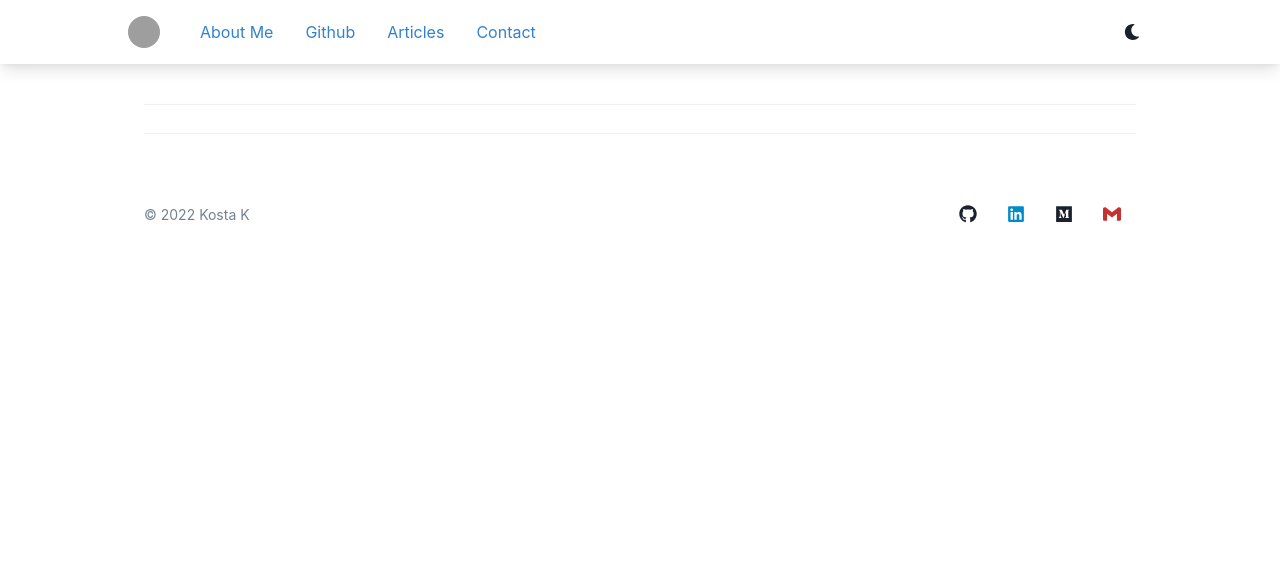
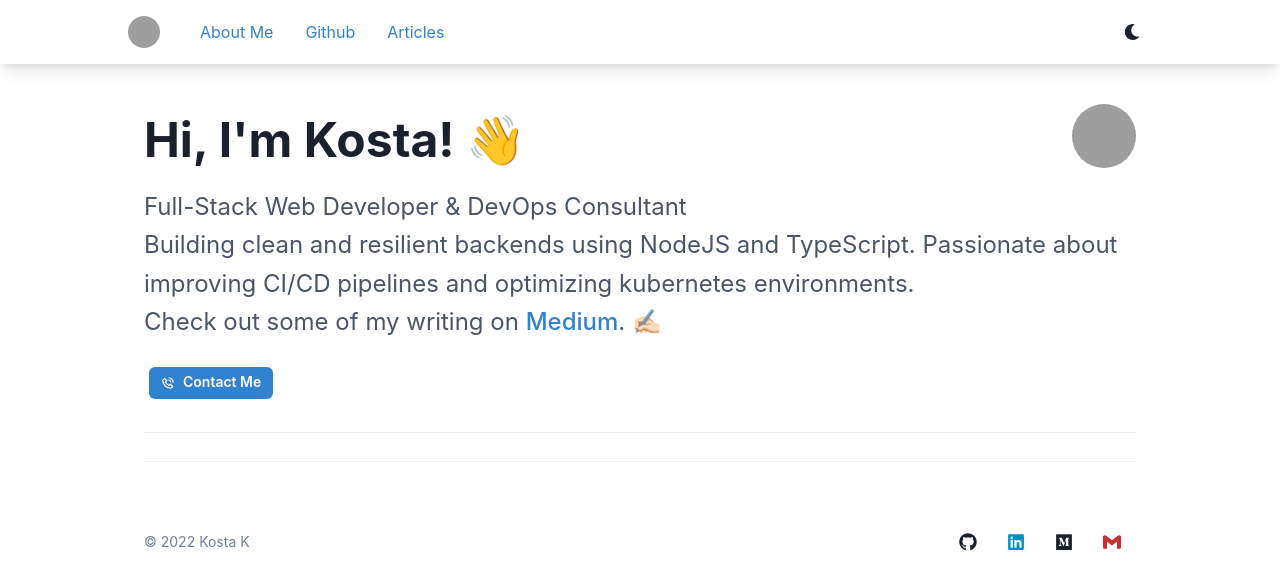
Before and after one commit to kosta1221/kostas-portfolio-website, a Next.js app: page / in a window 1280 px wide. Shown: the top 588 px of the page. Built offline with nearby package versions, Linux system fonts and the light colour scheme; grey boxes are pictures that could not be loaded.

Commit message:
ProfileSection

```diff
--- a/constant/index.tsx
+++ b/constant/index.tsx
@@ -5,7 +5,6 @@ const menuLinks = [
   { name: "About Me", route: "/about" },
   { name: "Github", route: "/github" },
   { name: "Articles", route: "/articles" },
-  { name: "Contact", route: "/contact" },
 ];
 
 const siteConfig = {
--- a/pages/index.tsx
+++ b/pages/index.tsx
@@ -1,6 +1,7 @@
 import { Container, Divider } from "@chakra-ui/react";
 import type { NextPage } from "next";
 import Head from "next/head";
+import ProfileSection from "../section/ProfileSection";
 import styles from "../styles/Home.module.css";
 
 const Home: NextPage = () => {
@@ -15,7 +16,7 @@ const Home: NextPage = () => {
 
       <main>
         <Container maxW="container.lg" mt={["5", "10"]} mb={["5", "10"]}>
-          {/* <ProfileSection /> */}
+          <ProfileSection />
           <Divider my={7} />
           {/* <TechStackSection /> */}
           <Divider my={7} />
--- /dev/null
+++ b/section/ProfileSection.tsx
@@ -0,0 +1,69 @@
+import {
+  Avatar,
+  Box,
+  Button,
+  ButtonGroup,
+  Flex,
+  Heading,
+  LightMode,
+  Link,
+  SlideFade,
+  useColorModeValue,
+} from "@chakra-ui/react";
+import { BiPhoneCall } from "react-icons/bi";
+import Paragraph from "../components/Paragraph";
+
+const ProfileSection = () => {
+  return (
+    <SlideFade in offsetX={80}>
+      <Box>
+        <Flex alignItems="center" justifyContent="space-between">
+          <Heading as="h1" fontSize={{ base: "28px", md: "40px", lg: "48px" }} mb={3}>
+            Hi, I&apos;m Kosta! <span className="waving-hand">👋</span>
+          </Heading>
+          <Flex alignItems={"flex-end"}>
+            <Avatar name="Kosta K" src="/profile_picture.png" mb={5} size="lg" />
+          </Flex>
+        </Flex>
+        <Paragraph fontSize="2xl" lineHeight={1.6}>
+          Full-Stack Web Developer & DevOps Consultant
+        </Paragraph>
+        <Paragraph fontSize="2xl" lineHeight={1.6}>
+          Building clean and resilient backends using NodeJS and TypeScript.{"\n"}Passionate about
+          improving CI/CD pipelines and optimizing kubernetes environments.
+        </Paragraph>
+        <Paragraph fontSize="2xl" lineHeight={1.6}>
+          Check out some of my writing on{" "}
+          <Link
+            color={useColorModeValue("blue.500", "blue.400")}
+            href={process.env.MEDIUM_URL}
+            fontWeight="500"
+            isExternal
+          >
+            Medium
+          </Link>
+          . ✍🏻
+        </Paragraph>
+
+        <Box mt={5}>
+          <LightMode>
+            <ButtonGroup>
+              <Link href={process.env.MAILTO_URL} style={{ textDecoration: "none" }}>
+                <Button
+                  colorScheme="blue"
+                  size="sm"
+                  margin={"5px"}
+                  leftIcon={<BiPhoneCall color="white" />}
+                >
+                  Contact Me
+                </Button>
+              </Link>
+            </ButtonGroup>
+          </LightMode>
+        </Box>
+      </Box>
+    </SlideFade>
+  );
+};
+
+export default ProfileSection;
```
